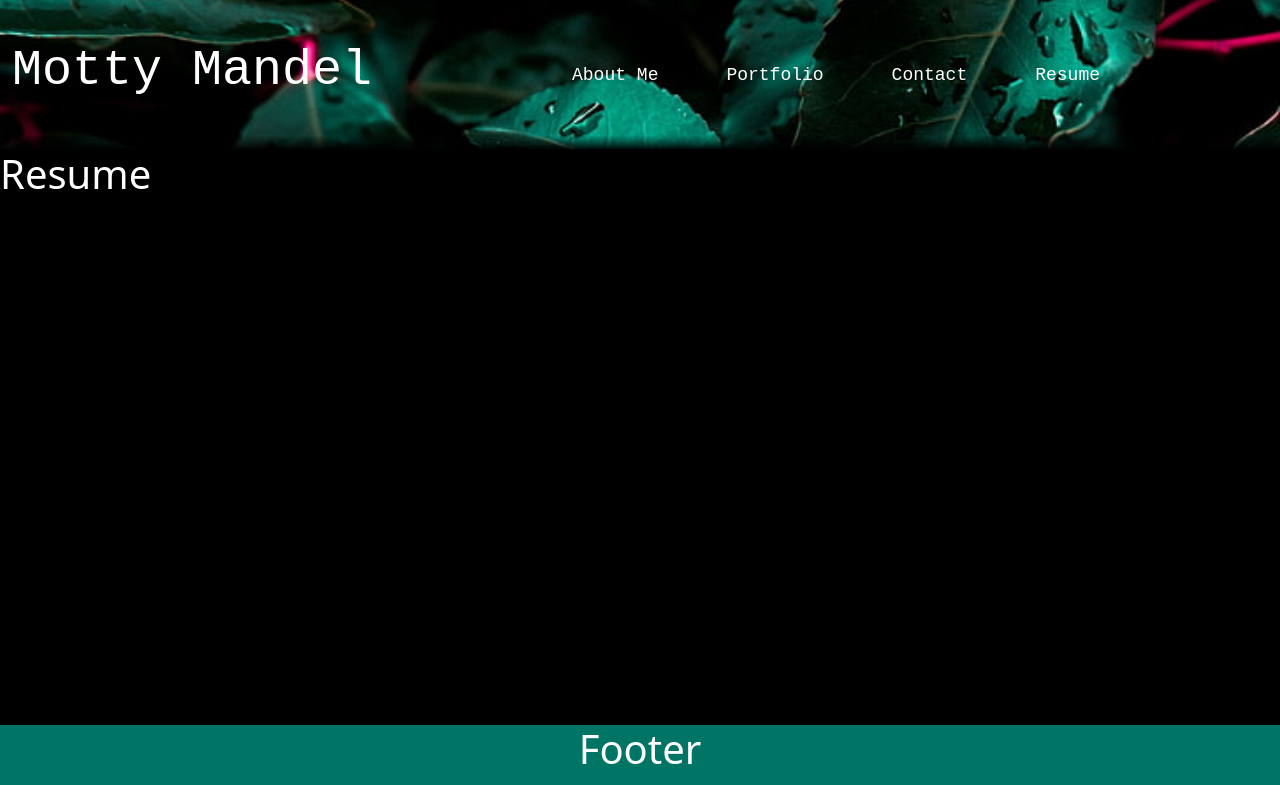
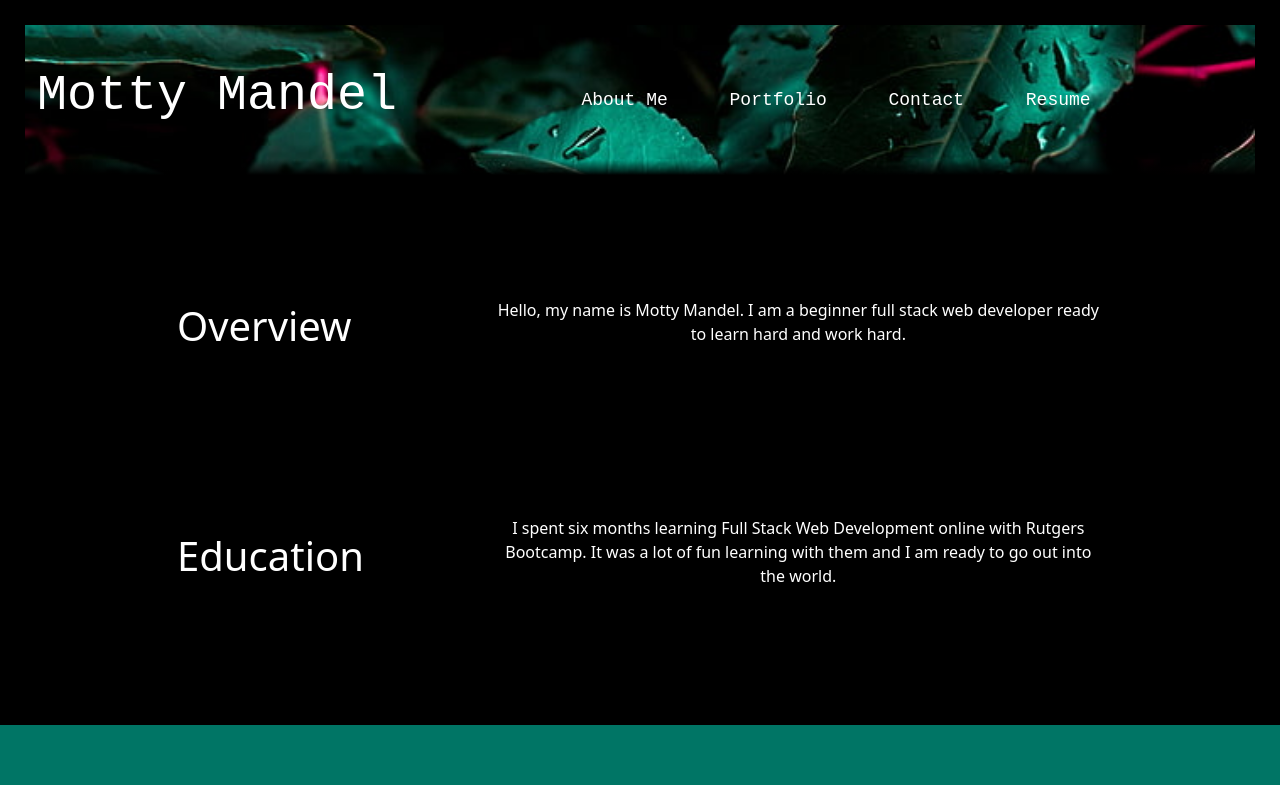
Before and after one commit to motty-mandel/hobby-projects-13, a React (Vite) app: page /resume in a window 1280 px wide. Shown: the top 785 px of the page. Built offline with nearby package versions, Linux system fonts and the light colour scheme.

Commit message:
inished the site, all i need are finishing touches

```diff
--- a/src/components/Footer.jsx
+++ b/src/components/Footer.jsx
@@ -7,10 +7,9 @@ export default function Footer() {
         <div className="container">
             <div className="row">
                 <div className="col-12 custom-footer">
-                    <h1 className='footer-title'>
-                        Footer
-                    </h1>
-                    <p>&copy; 2023 mottyMandel</p>
+                    <h4 className='footer-title'>
+                        GitHub link
+                    </h4>
                 </div>
             </div>
         </div>
--- a/src/pages/Resume.jsx
+++ b/src/pages/Resume.jsx
@@ -1,5 +1,54 @@
+import 'bootstrap/dist/css/bootstrap.min.css';
+import './resume.css';
+
+const sections = [
+    {
+        id: 1,
+        name: "Overview",
+        data: `Hello, my name is Motty Mandel.
+        I am a beginner full stack web developer ready to
+        learn hard and work hard.`,
+    },
+    {
+        id: 2,
+        name: "Education",
+        data: `I spent six months learning Full Stack Web Development online with
+        Rutgers Bootcamp. It was a lot of fun learning with them and I am
+        ready to go out into the world.
+        `
+    },
+    {
+        id: 3,
+        name: "Skills",
+        data: `Some of my language skills include: JavaScript, HTML, and CSS. React,
+         Node, Express, MySQL and MongoDB are some of my library skills. I am also
+         used to working with Agile and Scrum methodologies.`,
+    },
+    {
+        id: 4,
+        name: "Projects",
+        data: `I have completed a few projects during my time at Rutgers Bootcamp,
+        including this portfolio, and others that you can check out in the
+        projects page or in my GitHub repositories.`,
+    },
+]
+
 export default function Resume() {
     return (
-        <h1>Resume</h1>
+        <div className="container resume-container">
+        {sections.map((sections) => (
+            <div key={sections.id} className="row">
+                <div className="col-md-4 title-con">
+                    <h1>{sections.name}</h1>
+                </div>
+                <div className="col-md-8 resume-text">
+                    <p>
+                        {sections.data}
+                    </p>
+                </div>
+            </div>
+        ))}
+      </div>
+
     );
 }
--- /dev/null
+++ b/src/pages/resume.css
@@ -0,0 +1,16 @@
+.resume-container {
+    max-width: 1000px;
+}
+
+.row {
+    margin-bottom: 30px;
+    display: flex;
+    align-items: center;
+    height: 25vh;
+    padding: 25px;
+}
+
+.resume-text {
+    justify-content: center;
+    text-align: center;
+}
```
